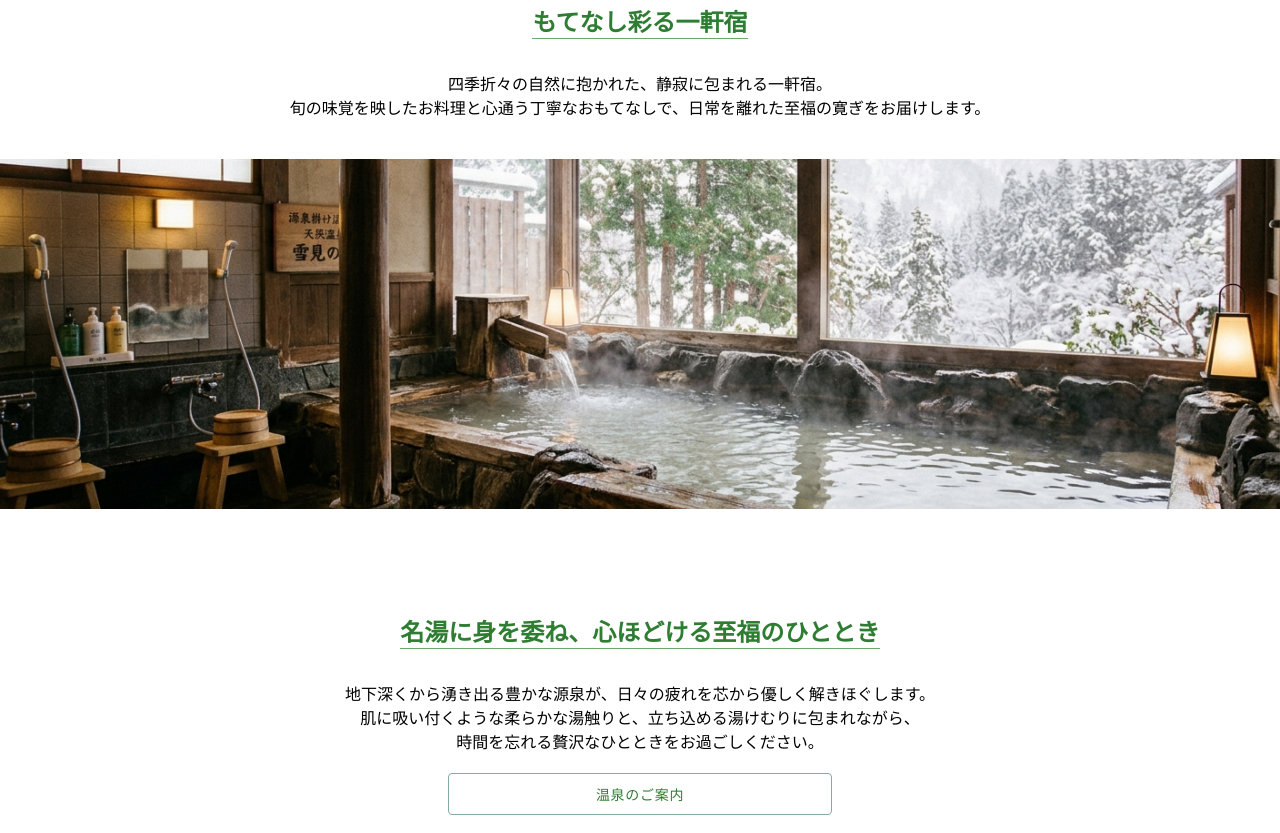
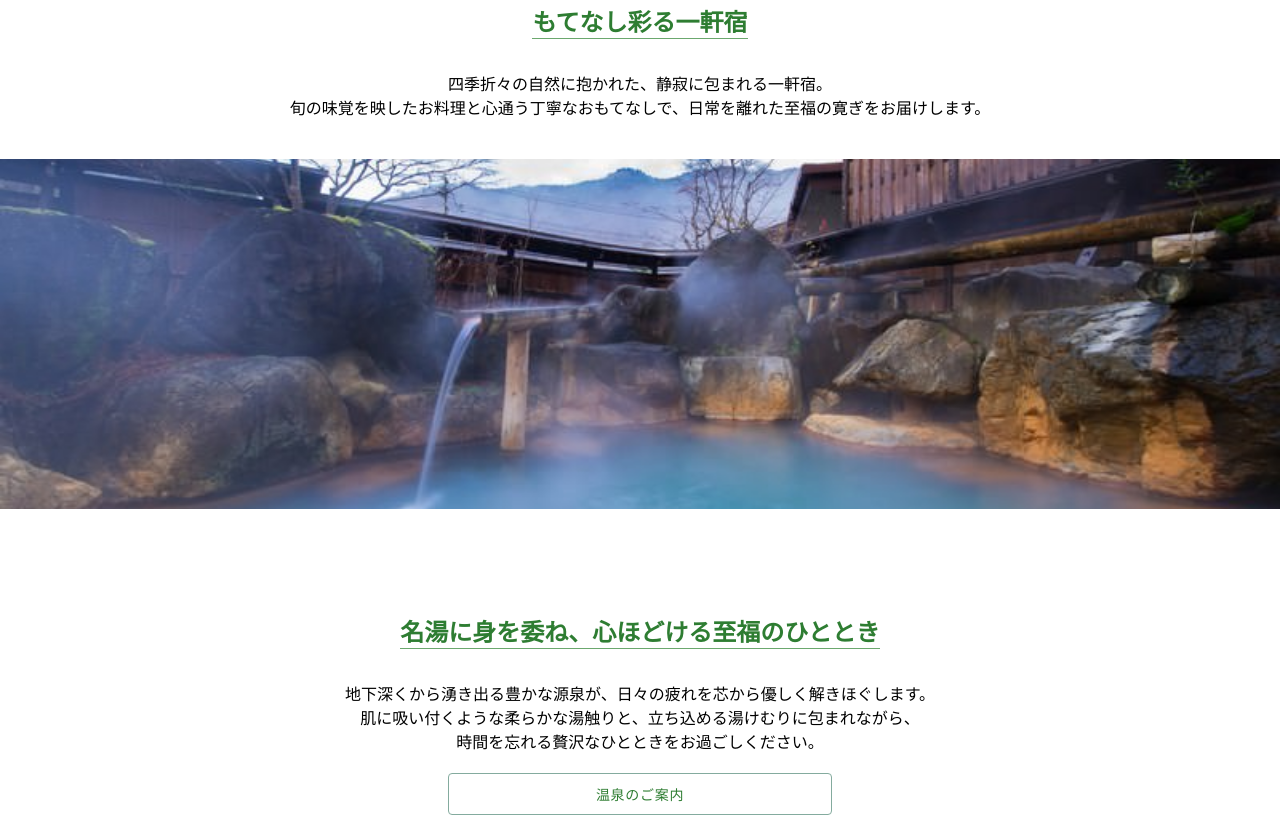
Before and after one commit to hayqto/team-hotel, a plain HTML site: page index.html in a window 1280 px wide. Shown: the part 760-1593 px from the top of the page. Drawn offline with Linux system fonts and the light colour scheme.

Commit message:
画像ちょっと変更

```diff
--- a/index.html
+++ b/index.html
@@ -44,7 +44,7 @@
         </section>
 
         <div class="hero-onsen">
-            <img src="img/top-onsen.jpg" alt="お風呂の画像">
+            <img src="img/top-roten2.jpg" alt="お風呂の画像">
         </div>
         <section class="ofuro">
             <h1>名湯に身を委ね、心ほどける至福のひととき</h1>
```
